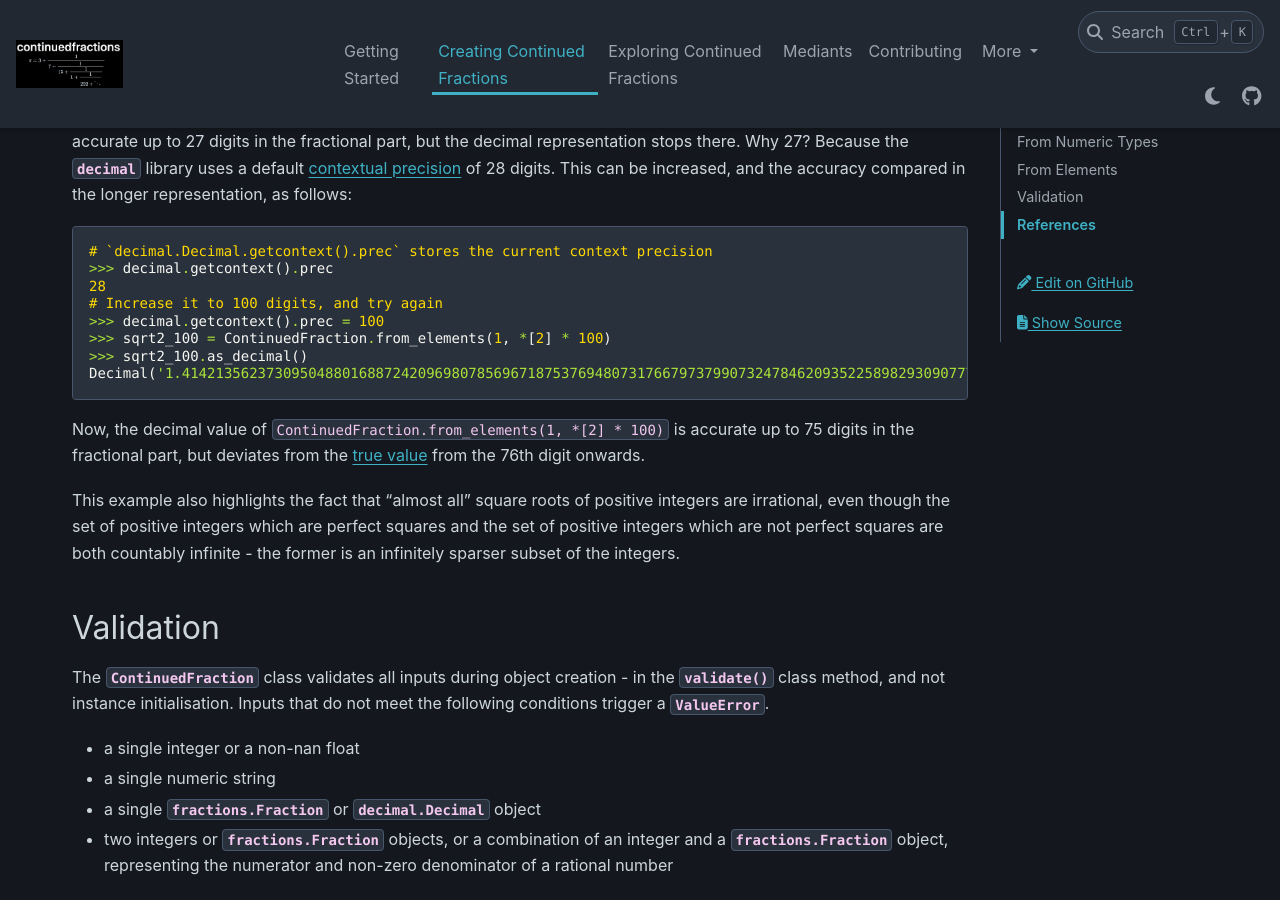
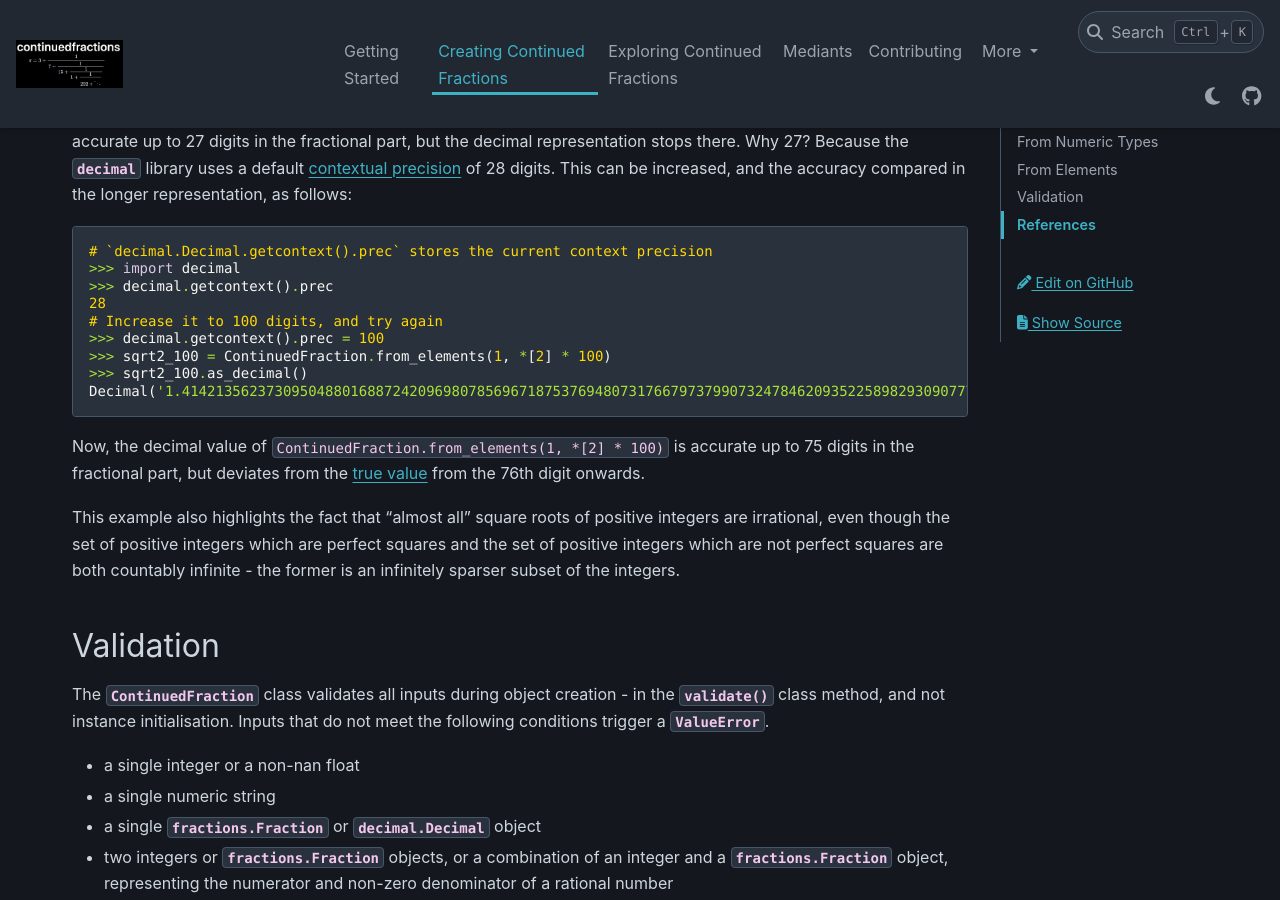
Before and after one commit to sr-murthy/continuedfractions, a Sphinx documentation site: the page built from docs/sources/creating-continued-fractions.rst, in a window 1280 px wide and 900 px high, scrolled down 4754 px. Built offline with Sphinx 7.4.7 and the PyData theme 0.15.4, drawn with Linux system fonts in a browser that asks for light colours; nearby versions of some CDN libraries.

Commit message:
docs: tweak example code block

```diff
--- a/docs/sources/creating-continued-fractions.rst
+++ b/docs/sources/creating-continued-fractions.rst
@@ -188,6 +188,7 @@ Note that the decimal value of ``ContinuedFraction.from_elements(1, *[2] * 100)`
 .. code:: python
 
     # `decimal.Decimal.getcontext().prec` stores the current context precision
+    >>> import decimal
     >>> decimal.getcontext().prec
     28
     # Increase it to 100 digits, and try again
```
